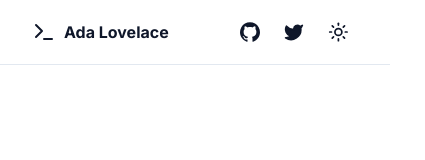
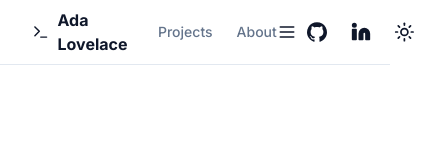
Before and after one commit to asfires/next-portfolio-template, a Next.js app: page / in a window 390 px wide. Shown: the top 160 px of the page, 425 px wide, since content can reach past the window. Built offline with nearby package versions, Linux system fonts and the light colour scheme.

Commit message:
feat:add mobile nav to site header

```diff
--- a/components/site-header.tsx
+++ b/components/site-header.tsx
@@ -4,15 +4,17 @@ import { siteConfig } from "@/config/site"
 import { buttonVariants } from "@/components/ui/button"
 import { Icons } from "@/components/icons"
 import { MainNav } from "@/components/main-nav"
+import { MobileNav } from "@/components/mobile-nav"
 import { ThemeToggle } from "@/components/theme-toggle"
 
 export function SiteHeader() {
   return (
-    <header className="bg-background sticky top-0 z-40 w-full border-b">
-      <div className="container flex h-16 items-center space-x-4 sm:justify-between sm:space-x-0">
-        <MainNav items={siteConfig.mainNav} />
+    <header className="sticky top-0 z-40 w-full border-b bg-background">
+      <div className="container flex h-16 items-center justify-between sm:space-x-0">
+        <MainNav items={siteConfig.nav} />
+        <MobileNav items={siteConfig.nav} />
         <div className="flex flex-1 items-center justify-end space-x-4">
-          <nav className="flex items-center space-x-1">
+          <nav className="flex items-center space-x-1 ">
             <Link
               href={siteConfig.links.github}
               target="_blank"
@@ -29,7 +31,7 @@ export function SiteHeader() {
               </div>
             </Link>
             <Link
-              href={siteConfig.links.twitter}
+              href={siteConfig.links.linkedin}
               target="_blank"
               rel="noreferrer"
             >
@@ -39,8 +41,8 @@ export function SiteHeader() {
                   variant: "ghost",
                 })}
               >
-                <Icons.twitter className="h-5 w-5 fill-current" />
-                <span className="sr-only">Twitter</span>
+                <Icons.linkedin className="h-5 w-5 fill-current" />
+                <span className="sr-only">LinkedIn</span>
               </div>
             </Link>
             <ThemeToggle />
```
